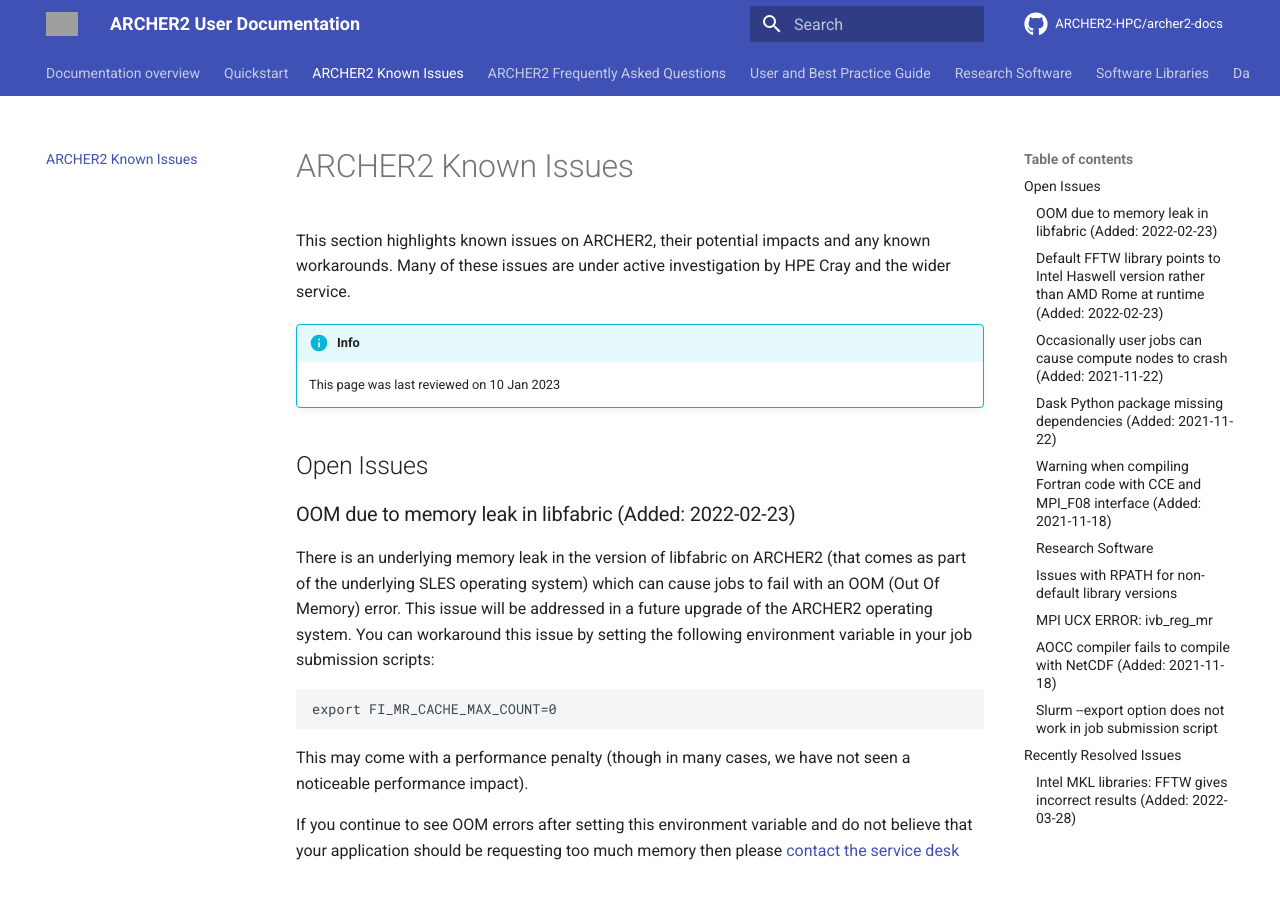
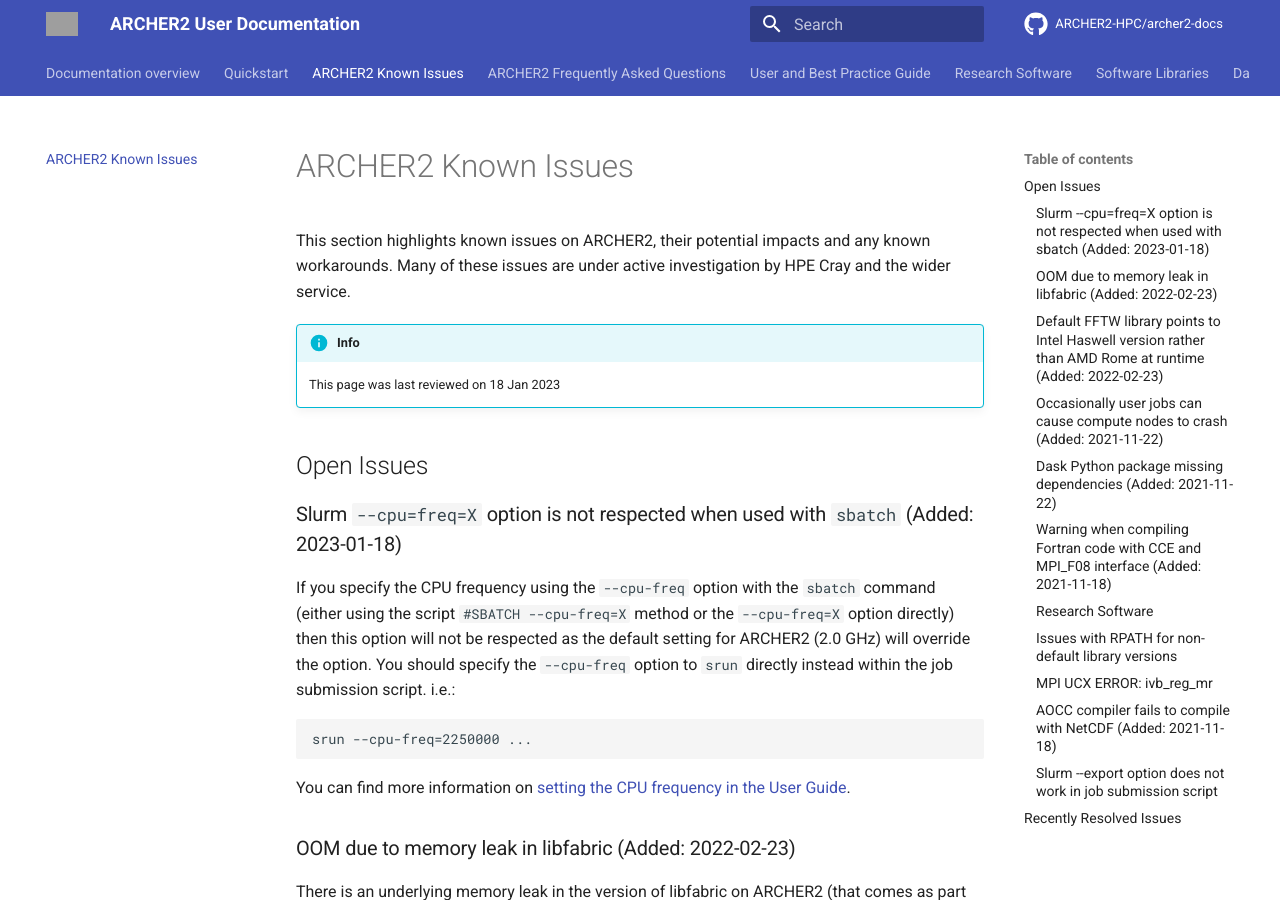
Before and after one commit to ARCHER2-HPC/archer2-docs, an MkDocs documentation site: the page built from docs/known-issues/index.md, in a window 1280 px wide and 900 px high. Built offline with MkDocs 1.6.1 and Material for MkDocs 9.7.7, drawn with Linux system fonts in a browser that asks for light colours; comment, search, counter and statistics services are not loaded; some of the changed text lies outside the part shown; grey boxes are pictures that could not be loaded.

Commit message:
Adds note on cpu-freq with sbatch

````diff
--- a/docs/known-issues/index.md
+++ b/docs/known-issues/index.md
@@ -5,9 +5,24 @@
 active investigation by HPE Cray and the wider service.
 
 !!! info
-    This page was last reviewed on 10 Jan 2023
+    This page was last reviewed on 18 Jan 2023
 
 ## Open Issues
+
+### Slurm `--cpu=freq=X` option is not respected when used with `sbatch` (Added: 2023-01-18)
+
+If you specify the CPU frequency using the `--cpu-freq` option with the `sbatch` command (either using the script `#SBATCH --cpu-freq=X`
+method or the `--cpu-freq=X` option directly) then this option will not be respected as the default
+setting for ARCHER2 (2.0 GHz) will override the option. You should specify the `--cpu-freq` option to `srun` directly
+instead within the job submission script. i.e.:
+
+```
+srun --cpu-freq=2250000 ...
+```
+
+You can find more information on [setting the CPU frequency in the User Guide](/user-guide/energy/#controlling-cpu-frequency).
+
+
 
 ### OOM due to memory leak in libfabric (Added: 2022-02-23)
 
@@ -153,11 +168,3 @@
     sbatch --export=ALL myjob.slurm
 
 ## Recently Resolved Issues
-
-### Intel MKL libraries: FFTW gives incorrect results (Added: 2022-03-28)
-
-Until recently, the Intel MKL library modules installed on ARCHER2 set environment variables
-to enable high-performance code paths. Unfortunately, recent investigations have revealed that
-these code paths resulted in incorrect results from the FFTW compenents of MKL. The modules
-were changed on 21 March 2022 to remove these environment variables and we have verified that
-the FFTW components of the MKL libraries now give the expected results.
````
